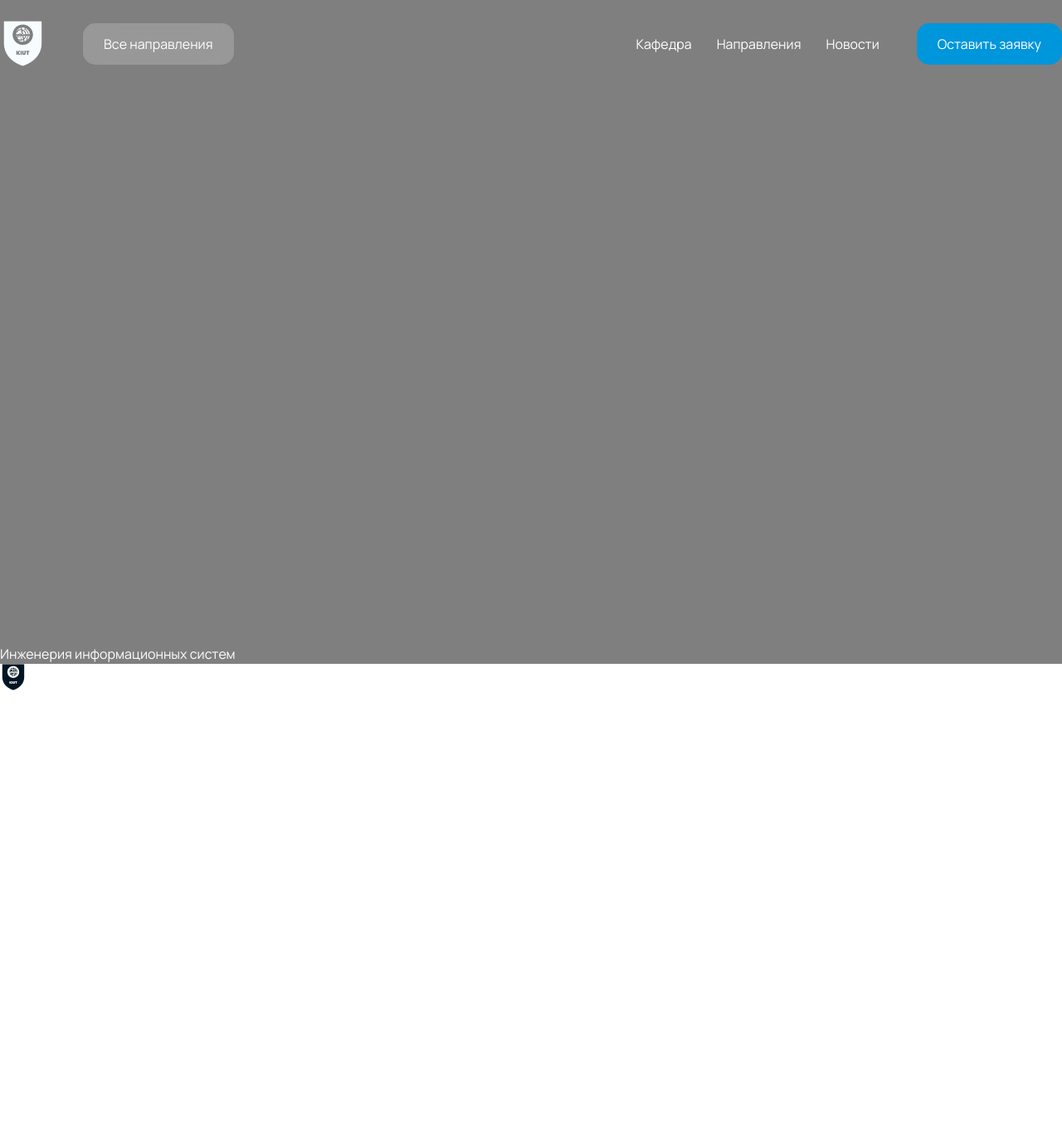
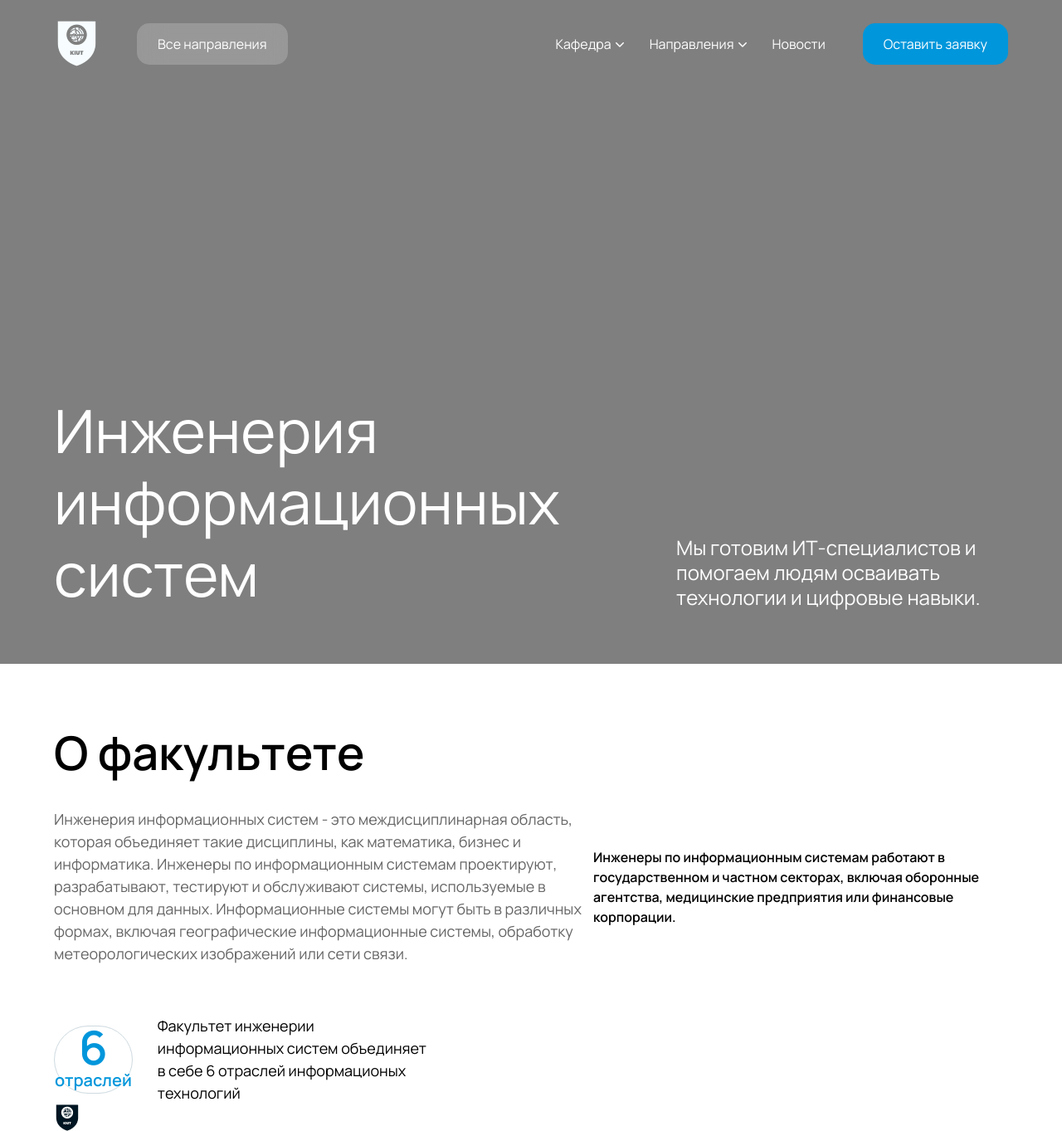
Before and after one commit to IsmailGa/kiut_ise_kafedra, a Next.js app: page / in a window 1280 px wide. Shown: the whole page at 83% size. Before the commit the page ends 832 px from the top, so only its background shows below. Built offline with nearby package versions, Linux system fonts and the light colour scheme.

Commit message:
Added SectionTwo

```diff
--- a/app/page.tsx
+++ b/app/page.tsx
@@ -1,12 +1,19 @@
+import Container from "@/components/container";
 import Image from "next/image";
 import SectionOne from "./sections/1/SectionOne";
+import SectionTwo from "./sections/2/SectionOne";
 
 export default function Home() {
   return (
     <>
       <div className="bg-black/50">
-        <SectionOne />
+        <Container>
+          <SectionOne />
+        </Container>
       </div>
+      <Container>
+        <SectionTwo />
+      </Container>
     </>
   );
 }
--- a/app/sections/1/SectionOne.tsx
+++ b/app/sections/1/SectionOne.tsx
@@ -1,14 +1,17 @@
-import Container from "@/components/container";
 import React from "react";
 
 const SectionOne = () => {
   return (
-    <section className="h-screen pt-[25px] flex flex-col w-full justify-end">
-      <Container>
-        <div className="flex flex-col">
-          <h1 className="text-white">Инженерия информационных систем</h1>
-        </div>
-      </Container>
+    <section className="h-screen pt-[25px] flex flex-col w-full justify-end pb-[65px]">
+      <div className="flex w-full justify-between items-end">
+        <h1 className="text-white text-[72px] max-w-[636px] leading-[120%]">
+          Инженерия информационных систем
+        </h1>
+        <h2 className="max-w-[400px] text-[24px] leading-[125%] text-white">
+          Мы готовим ИТ-специалистов и помогаем людям осваивать технологии и
+          цифровые навыки.
+        </h2>
+      </div>
     </section>
   );
 };
--- /dev/null
+++ b/app/sections/2/SectionOne.tsx
@@ -0,0 +1,44 @@
+import React from "react";
+
+const SectionTwo = () => {
+  return (
+    <section className="mt-[65px] flex flex-col w-full gap-[25px]">
+      <h1 className="text-[56px] font-semibold">О факультете</h1>
+      <div className="flex flex-col w-full gap-[60px]">
+        <div className="flex justify-between items-center">
+          <p className="text-[#666666] text-[18px] max-w-[640px] font-normal">
+            Инженерия информационных систем - это междисциплинарная область,
+            которая объединяет такие дисциплины, как математика, бизнес и
+            информатика. Инженеры по информационным системам проектируют,
+            разрабатывают, тестируют и обслуживают системы, используемые в
+            основном для данных. Информационные системы могут быть в различных
+            формах, включая географические информационные системы, обработку
+            метеорологических изображений или сети связи.
+          </p>
+          <p className="text-[16px] max-w-[500px] font-semibold">
+            Инженеры по информационным системам работают в государственном и
+            частном секторах, включая оборонные агентства, медицинские
+            предприятия или финансовые корпорации.
+          </p>
+        </div>
+        <div className="flex items-center justify-between ">
+          {/* CARD 1*/}
+          <div className="flex items-center gap-[30px]">
+            <div className="flex flex-col items-center justify-center text-primary border-[#CEDAE0] border-[1px] rounded-full">
+              <span className="text-[56px] font-semibold leading-[50px] block">
+                6
+              </span>
+              <p className="text-[20px] font-semibold block">отраслей</p>
+            </div>
+            <p className="text-[18px] max-w-[330px]">
+              Факультет инженерии информационных систем объединяет в себе 6
+              отраслей информационых технологий
+            </p>
+          </div>
+        </div>
+      </div>
+    </section>
+  );
+};
+
+export default SectionTwo;
--- a/components/container.tsx
+++ b/components/container.tsx
@@ -2,7 +2,7 @@ import React from 'react'
 
 const Container = ({children} : {children: React.ReactNode}) => {
   return (
-    <div className="container lg:65px mx-auto">{children}</div>
+    <div className="max-w-[1440px] mx-auto px-[65px]">{children}</div>
   )
 }
 
--- a/components/navbar.tsx
+++ b/components/navbar.tsx
@@ -2,8 +2,9 @@ import Image from "next/image";
 import logo from "@/public/assets/logo.png";
 import React from "react";
 import Container from "./container";
-import { Menu, MenuButton, MenuItem, MenuItems } from '@headlessui/react'
-import { ChevronDownIcon } from '@heroicons/react/20/solid'
+import { Menu, MenuButton, MenuItem, MenuItems } from "@headlessui/react";
+import { ChevronDownIcon } from "@heroicons/react/20/solid";
+import Link from "next/link";
 
 const Navbar = () => {
   return (
@@ -13,7 +14,9 @@ const Navbar = () => {
           {/* LEFT SIDE */}
 
           <div className="flex items-center gap-[45px]">
-            <Image src={logo} alt="logo" />
+            <Link href="/">
+              <Image src={logo} alt="logo" />
+            </Link>
             <button className="text-center bg-white/20 backdrop-blur-lg  text-white h-[50px] px-[25px] border-0 outline-0 rounded-[15px]">
               Все направления
             </button>
@@ -22,9 +25,121 @@ const Navbar = () => {
 
           <div className="flex items-center gap-[45px]">
             <ul className="flex gap-[30px] text-white">
-              <li>Кафедра</li>
-              <li>Направления</li>
-              <li>Новости</li>
+              <li>
+                {" "}
+                <Menu as="div" className="relative inline-block text-left">
+                  <div>
+                    <MenuButton className="inline-flex w-full justify-center items-center text-white">
+                      Кафедра
+                      <ChevronDownIcon
+                        aria-hidden="true"
+                        className="-mr-1 size-5 text-white"
+                      />
+                    </MenuButton>
+                  </div>
+
+                  <MenuItems
+                    transition
+                    className="absolute right-0 z-10 mt-2 w-56 origin-top-right rounded-md bg-white shadow-lg ring-1 ring-black/5 transition focus:outline-none data-[closed]:scale-95 data-[closed]:transform data-[closed]:opacity-0 data-[enter]:duration-100 data-[leave]:duration-75 data-[enter]:ease-out data-[leave]:ease-in"
+                  >
+                    <div className="py-1">
+                      <MenuItem>
+                        <a
+                          href="#"
+                          className="block px-4 py-2 text-sm text-gray-700 data-[focus]:bg-gray-100 data-[focus]:text-gray-900 data-[focus]:outline-none"
+                        >
+                          Account settings
+                        </a>
+                      </MenuItem>
+                      <MenuItem>
+                        <a
+                          href="#"
+                          className="block px-4 py-2 text-sm text-gray-700 data-[focus]:bg-gray-100 data-[focus]:text-gray-900 data-[focus]:outline-none"
+                        >
+                          Support
+                        </a>
+                      </MenuItem>
+                      <MenuItem>
+                        <a
+                          href="#"
+                          className="block px-4 py-2 text-sm text-gray-700 data-[focus]:bg-gray-100 data-[focus]:text-gray-900 data-[focus]:outline-none"
+                        >
+                          License
+                        </a>
+                      </MenuItem>
+                      <form action="#" method="POST">
+                        <MenuItem>
+                          <button
+                            type="submit"
+                            className="block w-full px-4 py-2 text-left text-sm text-gray-700 data-[focus]:bg-gray-100 data-[focus]:text-gray-900 data-[focus]:outline-none"
+                          >
+                            Sign out
+                          </button>
+                        </MenuItem>
+                      </form>
+                    </div>
+                  </MenuItems>
+                </Menu>
+              </li>
+              <li>
+                {" "}
+                <Menu as="div" className="relative inline-block text-left">
+                  <div>
+                    <MenuButton className="inline-flex w-full justify-center items-center text-white">
+                      Направления
+                      <ChevronDownIcon
+                        aria-hidden="true"
+                        className="-mr-1 size-5 text-white"
+                      />
+                    </MenuButton>
+                  </div>
+
+                  <MenuItems
+                    transition
+                    className="absolute right-0 z-10 mt-2 w-56 origin-top-right rounded-md bg-white shadow-lg ring-1 ring-black/5 transition focus:outline-none data-[closed]:scale-95 data-[closed]:transform data-[closed]:opacity-0 data-[enter]:duration-100 data-[leave]:duration-75 data-[enter]:ease-out data-[leave]:ease-in"
+                  >
+                    <div className="py-1">
+                      <MenuItem>
+                        <a
+                          href="#"
+                          className="block px-4 py-2 text-sm text-gray-700 data-[focus]:bg-gray-100 data-[focus]:text-gray-900 data-[focus]:outline-none"
+                        >
+                          Account settings
+                        </a>
+                      </MenuItem>
+                      <MenuItem>
+                        <a
+                          href="#"
+                          className="block px-4 py-2 text-sm text-gray-700 data-[focus]:bg-gray-100 data-[focus]:text-gray-900 data-[focus]:outline-none"
+                        >
+                          Support
+                        </a>
+                      </MenuItem>
+                      <MenuItem>
+                        <a
+                          href="#"
+                          className="block px-4 py-2 text-sm text-gray-700 data-[focus]:bg-gray-100 data-[focus]:text-gray-900 data-[focus]:outline-none"
+                        >
+                          License
+                        </a>
+                      </MenuItem>
+                      <form action="#" method="POST">
+                        <MenuItem>
+                          <button
+                            type="submit"
+                            className="block w-full px-4 py-2 text-left text-sm text-gray-700 data-[focus]:bg-gray-100 data-[focus]:text-gray-900 data-[focus]:outline-none"
+                          >
+                            Sign out
+                          </button>
+                        </MenuItem>
+                      </form>
+                    </div>
+                  </MenuItems>
+                </Menu>
+              </li>
+              <li>
+                <Link href="/news">Новости</Link>
+              </li>
             </ul>
             <button className="text-center bg-primary text-white h-[50px] px-[25px] border-0 outline-0 rounded-[15px]">
               Оставить заявку
```
